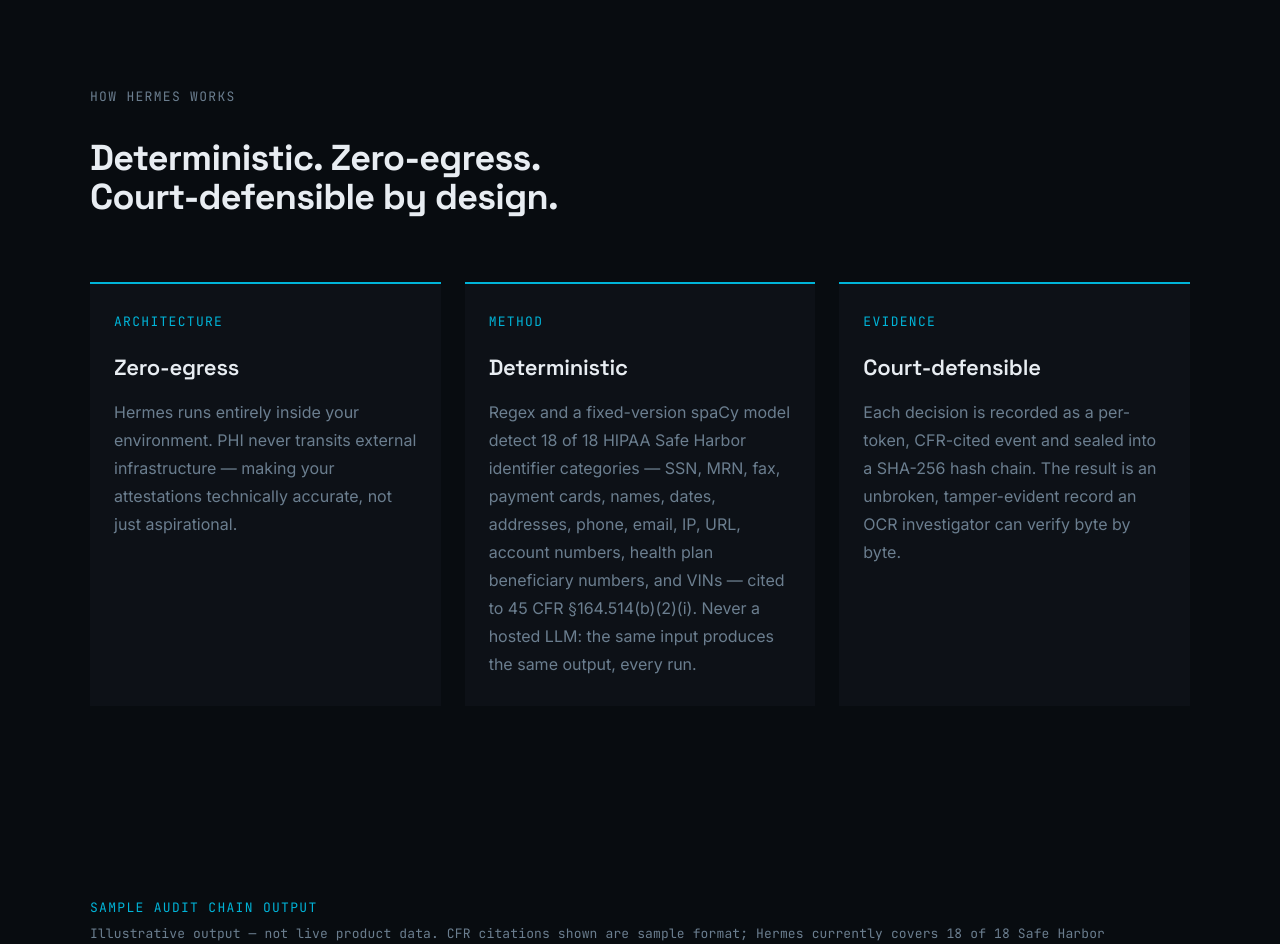
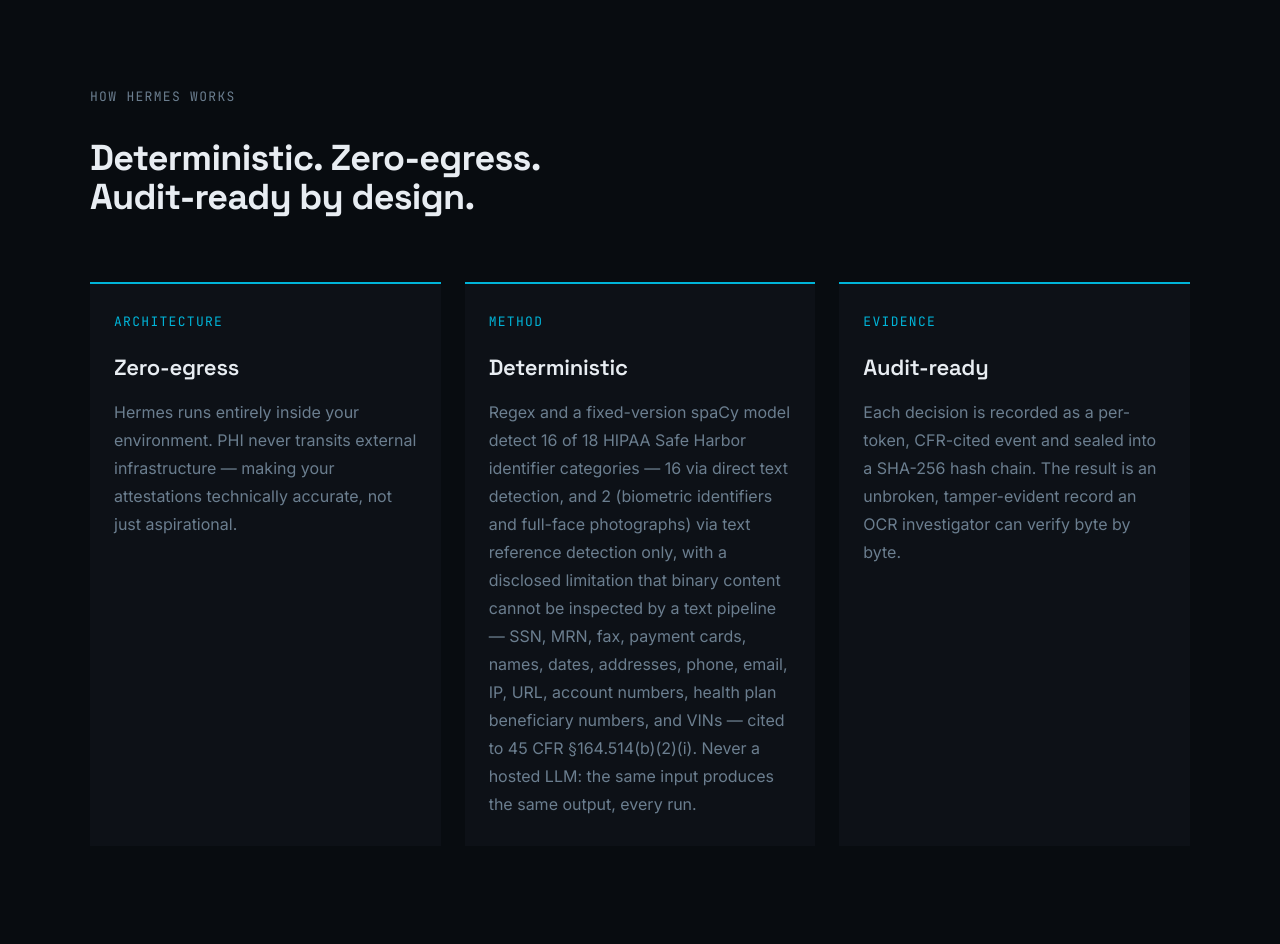
Before and after one commit to g1n0mag1k/hermes-compliance-framework, a Next.js app in the folder landing/: page / in a window 1280 px wide. Shown: the part 2440-3384 px from the top of the page. Built offline with nearby package versions, Linux system fonts and the light colour scheme.

Commit message:
fix: correct 18/18 overclaim and court-defensible language in landing page
Co-authored-by: rogersandy90 <rogersandy90@gmail.com>

```diff
--- a/landing/components/AuditChain.tsx
+++ b/landing/components/AuditChain.tsx
@@ -51,7 +51,7 @@ export function AuditChain() {
     <section id="audit-chain" data-section="audit-chain" className="px-6 sm:px-8 lg:px-10 py-section">
       <div className="w-full max-w-content mx-auto">
         <p className="font-mono text-mono text-signal uppercase tracking-[0.1em]">Sample audit chain output</p>
-        <p className="font-mono text-caption text-muted mt-2">Illustrative output — not live product data. CFR citations shown are sample format; Hermes currently covers 18 of 18 Safe Harbor identifier categories.</p>
+        <p className="font-mono text-caption text-muted mt-2">Illustrative output — not live product data. CFR citations shown are sample format; Hermes currently covers 16 of 18 Safe Harbor identifier categories — 16 via direct text detection, P (biometric identifiers) and Q (full face photographs) via text reference detection only.</p>
         <h2 className="font-display text-h2 text-ink mt-8 max-w-[28ch]">Every scrubbing decision.<br />Hash-chained.<br />Audit-ready.</h2>
         <p className="font-body text-body text-muted mt-6 max-w-[60ch]">Illustrative sample of Hermes&apos; attestation chain. Hermes detects and redacts the following categories: person names, dates, organizations, phone numbers, email addresses, URLs, IP addresses, physical addresses/locations, US bank numbers, Social Security numbers, and payment card numbers (Luhn-validated). Each redaction is sealed into a SHA-256 hash-chained, cryptographically signed receipt inside your environment — so you get PHI reduction with verifiable proof, not a black box. This is not a claim of certified HIPAA Safe Harbor de-identification.</p>
 
--- a/landing/components/Solution.tsx
+++ b/landing/components/Solution.tsx
@@ -4,7 +4,7 @@
  * Combines what would otherwise be two separate sections (Solution +
  * Architecture) into one cohesive block, because the product *is* the
  * architecture. The three pillars line up 1:1 with the three claims in the
- * h2 ("Deterministic. Zero-egress. Court-defensible by design.") so the
+ * h2 ("Deterministic. Zero-egress. Audit-ready by design.") so the
  * eye can map headline → evidence at a glance.
  *
  * Layout:
@@ -34,11 +34,11 @@ const PILLARS: readonly Pillar[] = [
     label: "METHOD",
     headline: "Deterministic",
     body:
-      "Regex and a fixed-version spaCy model detect 18 of 18 HIPAA Safe Harbor identifier categories — SSN, MRN, fax, payment cards, names, dates, addresses, phone, email, IP, URL, account numbers, health plan beneficiary numbers, and VINs — cited to 45 CFR §164.514(b)(2)(i). Never a hosted LLM: the same input produces the same output, every run.",
+      "Regex and a fixed-version spaCy model detect 16 of 18 HIPAA Safe Harbor identifier categories — 16 via direct text detection, and 2 (biometric identifiers and full-face photographs) via text reference detection only, with a disclosed limitation that binary content cannot be inspected by a text pipeline — SSN, MRN, fax, payment cards, names, dates, addresses, phone, email, IP, URL, account numbers, health plan beneficiary numbers, and VINs — cited to 45 CFR §164.514(b)(2)(i). Never a hosted LLM: the same input produces the same output, every run.",
   },
   {
     label: "EVIDENCE",
-    headline: "Court-defensible",
+    headline: "Audit-ready",
     body:
       "Each decision is recorded as a per-token, CFR-cited event and sealed into a SHA-256 hash chain. The result is an unbroken, tamper-evident record an OCR investigator can verify byte by byte.",
   },
@@ -70,7 +70,7 @@ export function Solution() {
         <h2 className="font-display text-h2 text-ink mt-8 max-w-[22ch]">
           Deterministic. Zero-egress.
           <br />
-          Court-defensible by design.
+          Audit-ready by design.
         </h2>
 
         <div className="mt-16 grid gap-6 md:grid-cols-3">
```
